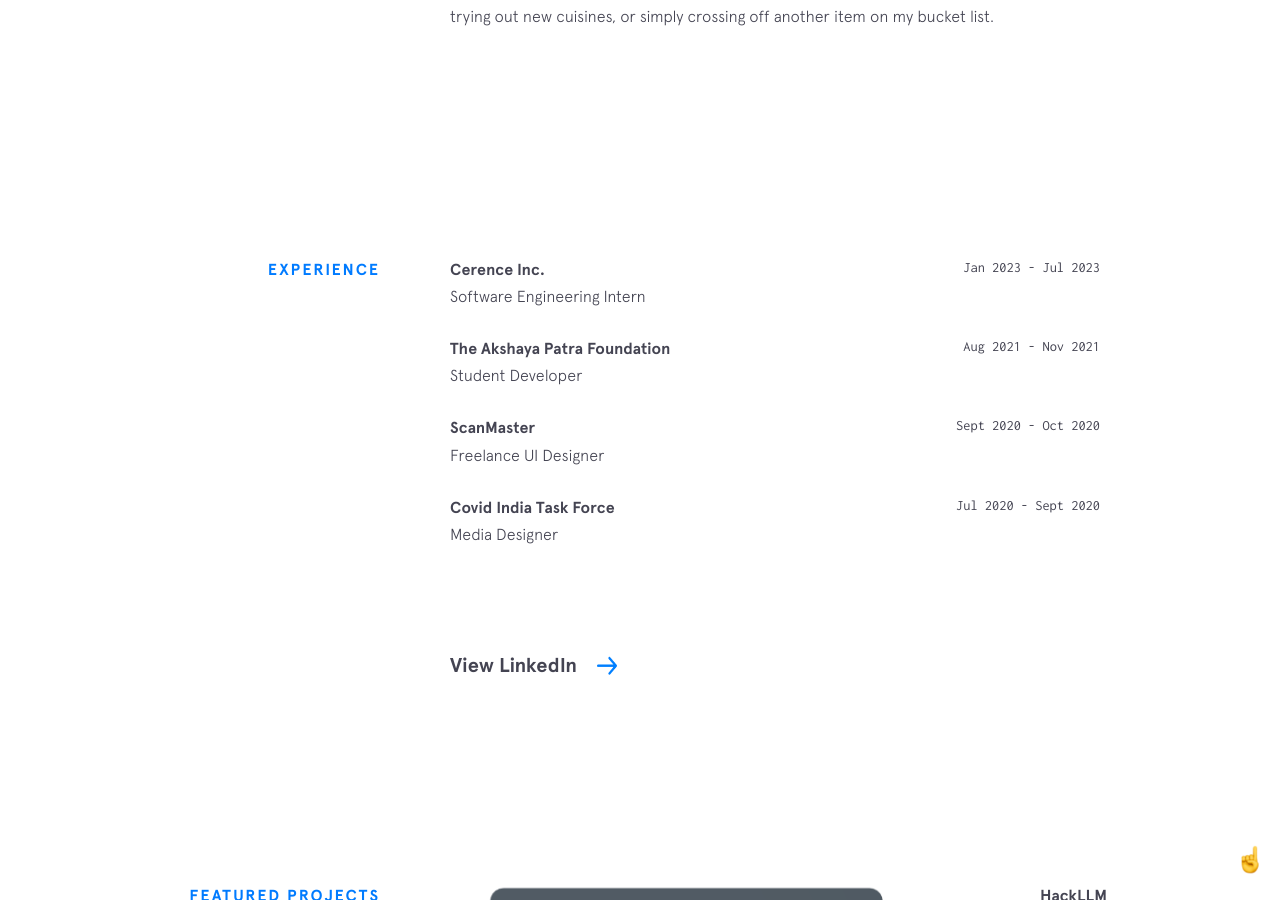
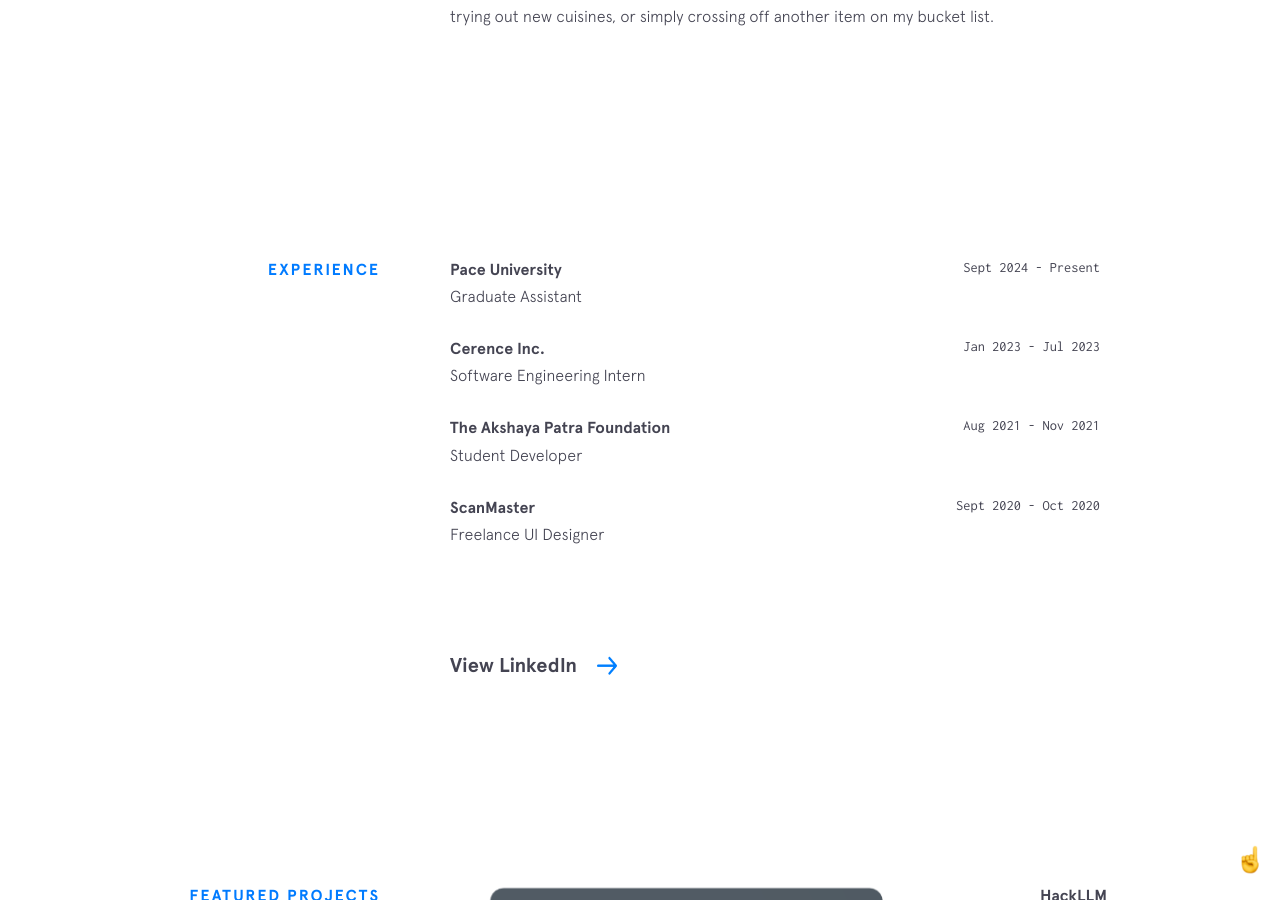
Before and after one commit to ar33h/ar33h.github.io, a Jekyll site: the page built from index.html, in a window 1280 px wide and 900 px high, scrolled down 1400 px. Built offline with Jekyll 4.4.1, drawn with Linux system fonts in a browser that asks for light colours; nearby versions of some CDN libraries.

Commit message:
Updated Recent Experience

```diff
--- a/_data/experience.yml
+++ b/_data/experience.yml
@@ -1,3 +1,8 @@
+- company: Pace University
+  url: https://www.pace.edu
+  time: Sept 2024 - Present
+  position: Graduate Assistant
+
 - company: Cerence Inc.
   url: https://www.cerence.com/
   time: Jan 2023 - Jul 2023
@@ -12,8 +17,3 @@
   url: https://www.upwork.com/freelancers/~01ca68ef008904fc4e
   time: Sept 2020 - Oct 2020
   position: Freelance UI Designer
-
-- company: Covid India Task Force
-  url: https://twitter.com/covidindiantf
-  time: Jul 2020 - Sept 2020
-  position: Media Designer
```
